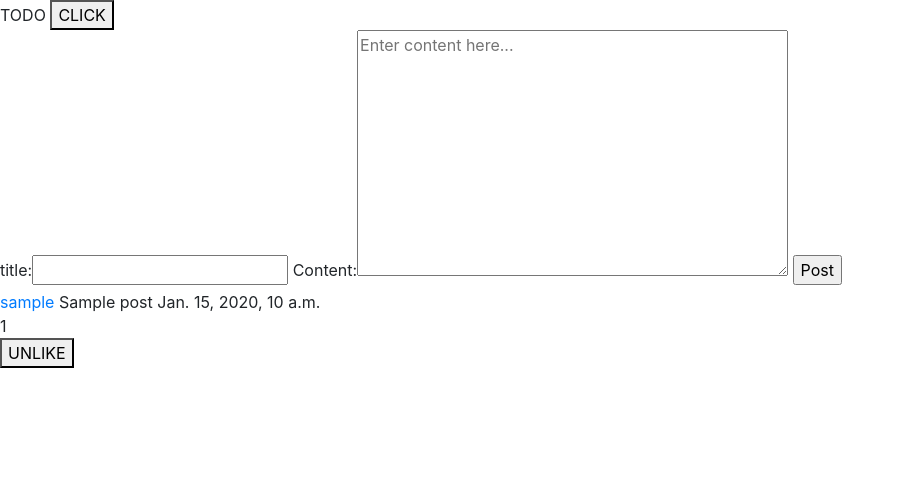
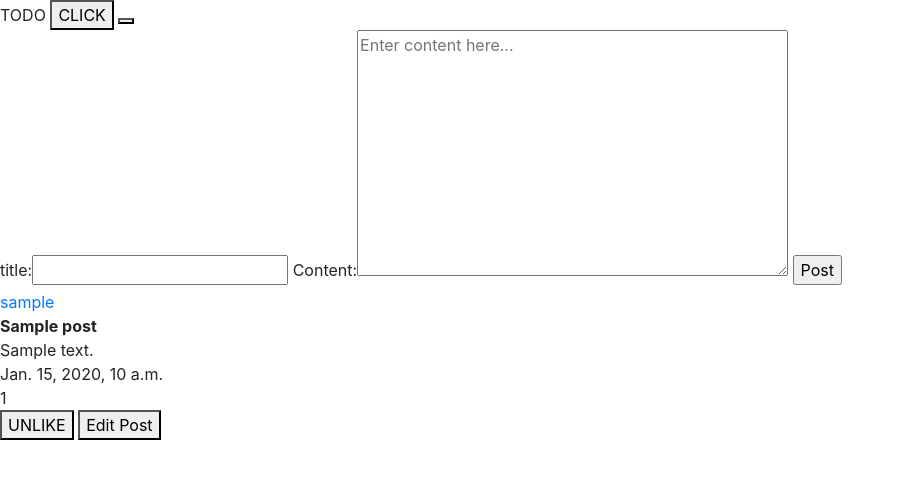
Before and after one commit to michac789/Network, a Django app: page / in a window 1280 px wide. Shown: the part 56-535 px from the top of the page, without its empty margins (0-905 px from the left). Run offline with Django 3.2, Linux system fonts and the light colour scheme; a user stored in the database is signed in; tables that the repository leaves empty hold one stand-in row (values such as "Sample post"); some libraries are stand-ins or nearby versions.

Commit message:
progress in creating edit feature for posts

```diff
--- a/network/static/network/index.js
+++ b/network/static/network/index.js
@@ -1,21 +1,27 @@
 document.addEventListener("DOMContentLoaded", () => {
 
-    document.querySelector("#test").onclick = test
+    document.querySelector("#test").onclick = () => {
+        const x = document.querySelector("#test")
+        console.log(x.dataset.name)
+        test()
+    }
 
     // like or dislike button functionality
     document.querySelectorAll(".like_button").forEach(
-        el => el.onclick = () => { like(el.value) })
+        el => el.onclick = () => { like(el.dataset.id) }
+    )
+    // edit post button functionality
+    document.querySelectorAll(".edit_button").forEach(
+        el => el.onclick = () => { edit(el.dataset.id) }
+    )
+
 
 })
 
 
 function like(val) {
-    console.log("success")
     fetch(`likepost/${val}`, {
         method: "FETCH",
-        body: JSON.stringify({
-            test: "XXX",
-        })
     })
     .then(response => response.json())
     .then(result => {
@@ -31,6 +37,26 @@ function like(val) {
     .catch(error => console.log(`Error detected: ${error}`))
 }
 
+function edit(val){
+    let message = document.createElement("article")
+    message.innerHTML = `<h3>Editing Post:</h3>`
+    let title = document.querySelector(`.postdiv[id='${val}']>.title`)
+    let textarea = document.createElement("textarea")
+    textarea.innerHTML = document.querySelector(`.postdiv[id='${val}']>.content`).innerHTML
+    let button = document.createElement("button")
+    button.innerHTML = "confirm edit"
+    button.setAttribute("onclick", `saveedit(${val})`)
+
+    const editdiv = document.createElement("div")
+    editdiv.append(message, title, textarea, button)
+    document.querySelector(`.postdiv[id='${val}']`).innerHTML = editdiv.innerHTML
+}
+
+function saveedit(id){
+    console.log(id)
+
+}
+
 
 function test() {
     console.log("CLICKED")
--- a/network/templates/network/index.html
+++ b/network/templates/network/index.html
@@ -7,7 +7,9 @@
 
 {% block body %}
     TODO
-    <button id="test" value="aloha">CLICK</button>
+    <button id="test" data-name="aloha">CLICK</button>
+
+    <button onclick="test"></button>
 
     <form action="{% url 'network:index' %}" method="post">
         {% csrf_token %}
@@ -16,11 +18,14 @@
     </form>
 
     {% for post in posts %}
-        <div>
+        <div class="postdiv" id={{ post.id }}>
             <a href="{% url 'network:profile_view' username=post.username %}">
                 {{ post.username }}
-            </a>
-            {{ post.title }}
+            </a><br>
+            <article class="title">
+                <strong>{{ post.title }}</strong><br>
+            </article>
+            <article class="content">{{ post.content }}</article>
             {{ post.time }}
             <div id="likes_{{post.id}}">
                 {{ post.likes }}
@@ -29,7 +34,7 @@
             {% if post.liked == None %}
                 Please log in to like or dislike posts!
             {% else %}
-                <button class="like_button" value={{ post.id }}>
+                <button class="like_button" data-id={{ post.id }}>
                     <div id="like_button_{{post.id}}">
                         {% if post.liked %}
                         UNLIKE
@@ -38,6 +43,9 @@
                         {% endif %}
                     </div>
                 </button>
+                {% if post.username == request.user %}
+                    <button class="edit_button" data-id={{ post.id }}>Edit Post</button>
+                {% endif %}
             {% endif %}
             <br><br>
 
```
Also changed, not shown: 1 other file.
